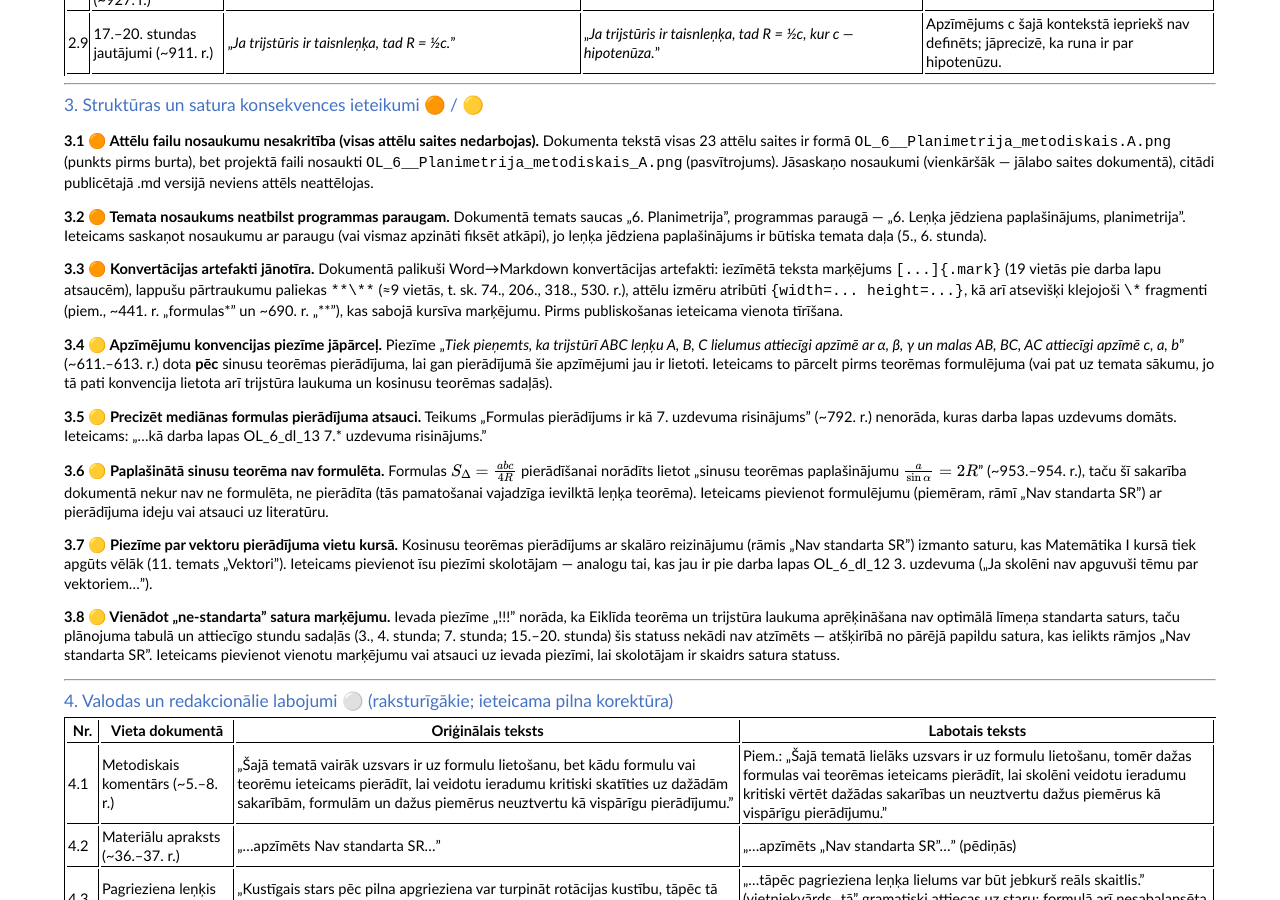
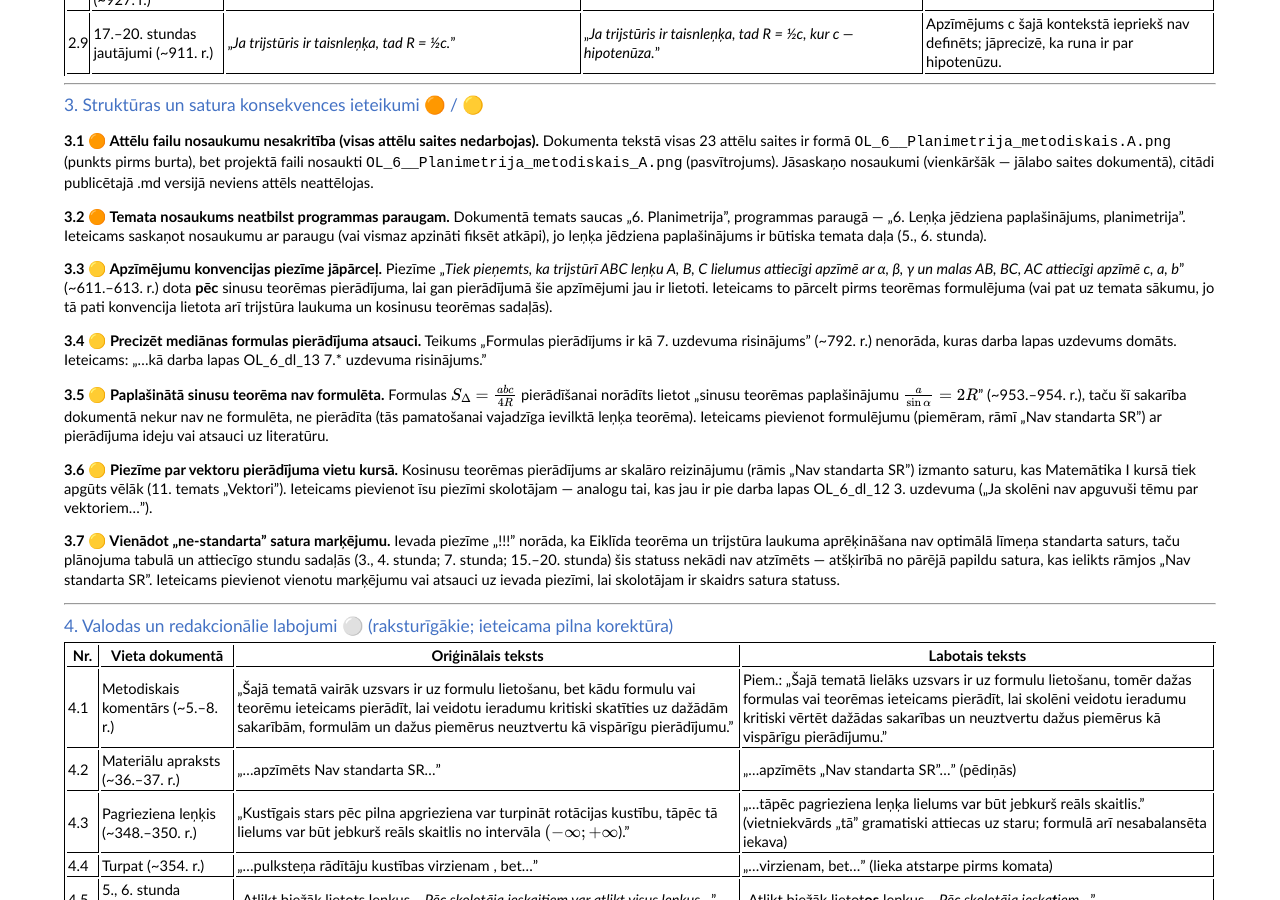
Before and after one commit to kapsitis/programma-ol-10, a Jekyll site: the page built from docs/OL__metodiskie/ieteikumi_OL_6_metodiskais.md, in a window 1280 px wide and 900 px high, scrolled down 1552 px. Built offline with Jekyll 4.4.1, drawn with Linux system fonts in a browser that asks for light colours; some of the changed text lies outside the part shown.

```diff
--- a/docs/OL__metodiskie/ieteikumi_OL_6_metodiskais.md
+++ b/docs/OL__metodiskie/ieteikumi_OL_6_metodiskais.md
@@ -58,17 +58,15 @@ Visual Studio Code vai Notepad++.
 
 **3.2 🟠 Temata nosaukums neatbilst programmas paraugam.** Dokumentā temats saucas „6. Planimetrija", programmas paraugā — „6. Leņķa jēdziena paplašinājums, planimetrija". Ieteicams saskaņot nosaukumu ar paraugu (vai vismaz apzināti fiksēt atkāpi), jo leņķa jēdziena paplašinājums ir būtiska temata daļa (5., 6. stunda).
 
-**3.3 🟠 Konvertācijas artefakti jānotīra.** Dokumentā palikuši Word→Markdown konvertācijas artefakti: iezīmētā teksta marķējums `[...]{.mark}` (19 vietās pie darba lapu atsaucēm), lappušu pārtraukumu paliekas `**\**` (≈9 vietās, t. sk. 74., 206., 318., 530. r.), attēlu izmēru atribūti `{width=... height=...}`, kā arī atsevišķi klejojoši `\*` fragmenti (piem., ~441. r. „formulas\*" un ~690. r. „*\*"), kas sabojā kursīva marķējumu. Pirms publiskošanas ieteicama vienota tīrīšana.
+**3.3 🟡 Apzīmējumu konvencijas piezīme jāpārceļ.** Piezīme „*Tiek pieņemts, ka trijstūrī ABC leņķu A, B, C lielumus attiecīgi apzīmē ar α, β, γ un malas AB, BC, AC attiecīgi apzīmē c, a, b*" (~611.–613. r.) dota **pēc** sinusu teorēmas pierādījuma, lai gan pierādījumā šie apzīmējumi jau ir lietoti. Ieteicams to pārcelt pirms teorēmas formulējuma (vai pat uz temata sākumu, jo tā pati konvencija lietota arī trijstūra laukuma un kosinusu teorēmas sadaļās).
 
-**3.4 🟡 Apzīmējumu konvencijas piezīme jāpārceļ.** Piezīme „*Tiek pieņemts, ka trijstūrī ABC leņķu A, B, C lielumus attiecīgi apzīmē ar α, β, γ un malas AB, BC, AC attiecīgi apzīmē c, a, b*" (~611.–613. r.) dota **pēc** sinusu teorēmas pierādījuma, lai gan pierādījumā šie apzīmējumi jau ir lietoti. Ieteicams to pārcelt pirms teorēmas formulējuma (vai pat uz temata sākumu, jo tā pati konvencija lietota arī trijstūra laukuma un kosinusu teorēmas sadaļās).
+**3.4 🟡 Precizēt mediānas formulas pierādījuma atsauci.** Teikums „Formulas pierādījums ir kā 7. uzdevuma risinājums" (~792. r.) nenorāda, kuras darba lapas uzdevums domāts. Ieteicams: „…kā darba lapas OL_6_dl_13 7.* uzdevuma risinājums."
 
-**3.5 🟡 Precizēt mediānas formulas pierādījuma atsauci.** Teikums „Formulas pierādījums ir kā 7. uzdevuma risinājums" (~792. r.) nenorāda, kuras darba lapas uzdevums domāts. Ieteicams: „…kā darba lapas OL_6_dl_13 7.* uzdevuma risinājums."
+**3.5 🟡 Paplašinātā sinusu teorēma nav formulēta.** Formulas $S_{\Delta} = \frac{abc}{4R}$ pierādīšanai norādīts lietot „sinusu teorēmas paplašinājumu $\frac{a}{\sin\alpha} = 2R$" (~953.–954. r.), taču šī sakarība dokumentā nekur nav ne formulēta, ne pierādīta (tās pamatošanai vajadzīga ievilktā leņķa teorēma). Ieteicams pievienot formulējumu (piemēram, rāmī „Nav standarta SR") ar pierādījuma ideju vai atsauci uz literatūru.
 
-**3.6 🟡 Paplašinātā sinusu teorēma nav formulēta.** Formulas $S_{\Delta} = \frac{abc}{4R}$ pierādīšanai norādīts lietot „sinusu teorēmas paplašinājumu $\frac{a}{\sin\alpha} = 2R$" (~953.–954. r.), taču šī sakarība dokumentā nekur nav ne formulēta, ne pierādīta (tās pamatošanai vajadzīga ievilktā leņķa teorēma). Ieteicams pievienot formulējumu (piemēram, rāmī „Nav standarta SR") ar pierādījuma ideju vai atsauci uz literatūru.
+**3.6 🟡 Piezīme par vektoru pierādījuma vietu kursā.** Kosinusu teorēmas pierādījums ar skalāro reizinājumu (rāmis „Nav standarta SR") izmanto saturu, kas Matemātika I kursā tiek apgūts vēlāk (11. temats „Vektori"). Ieteicams pievienot īsu piezīmi skolotājam — analogu tai, kas jau ir pie darba lapas OL_6_dl_12 3. uzdevuma („Ja skolēni nav apguvuši tēmu par vektoriem…").
 
-**3.7 🟡 Piezīme par vektoru pierādījuma vietu kursā.** Kosinusu teorēmas pierādījums ar skalāro reizinājumu (rāmis „Nav standarta SR") izmanto saturu, kas Matemātika I kursā tiek apgūts vēlāk (11. temats „Vektori"). Ieteicams pievienot īsu piezīmi skolotājam — analogu tai, kas jau ir pie darba lapas OL_6_dl_12 3. uzdevuma („Ja skolēni nav apguvuši tēmu par vektoriem…").
-
-**3.8 🟡 Vienādot „ne-standarta" satura marķējumu.** Ievada piezīme „!!!" norāda, ka Eiklīda teorēma un trijstūra laukuma aprēķināšana nav optimālā līmeņa standarta saturs, taču plānojuma tabulā un attiecīgo stundu sadaļās (3., 4. stunda; 7. stunda; 15.–20. stunda) šis statuss nekādi nav atzīmēts — atšķirībā no pārējā papildu satura, kas ielikts rāmjos „Nav standarta SR". Ieteicams pievienot vienotu marķējumu vai atsauci uz ievada piezīmi, lai skolotājam ir skaidrs satura statuss.
+**3.7 🟡 Vienādot „ne-standarta" satura marķējumu.** Ievada piezīme „!!!" norāda, ka Eiklīda teorēma un trijstūra laukuma aprēķināšana nav optimālā līmeņa standarta saturs, taču plānojuma tabulā un attiecīgo stundu sadaļās (3., 4. stunda; 7. stunda; 15.–20. stunda) šis statuss nekādi nav atzīmēts — atšķirībā no pārējā papildu satura, kas ielikts rāmjos „Nav standarta SR". Ieteicams pievienot vienotu marķējumu vai atsauci uz ievada piezīmi, lai skolotājam ir skaidrs satura statuss.
 
 ---
 
@@ -112,4 +110,4 @@ Dokuments kopumā ir saturiski kvalitatīvs un labi strukturēts: temata plānoj
 
 Pirms publiskošanas obligāti jānovērš 1. sadaļas punkti — nepareizās atsauces uz darba lapām un vērtēšanas darbu (1.3–1.5), kļūdainais 17.–20. stundas virsraksts (1.2) un divi neprecīzi pamatojumi pierādījumos (1.1, 1.6) —, kā arī jāsalabo attēlu failu saites (3.1), bez kurām publicētajā versijā neattēlojas neviens attēls.
 
-Ieteicams arī vienādot terminoloģiju („kosinusu teorēma", „sinusa vērtība"), notīrīt konvertācijas artefaktus (`{.mark}`, `**\**` u. c.), veikt pilnu valodas korektūru un apsvērt 5. sadaļas metodiskos papildinājumus, īpaši piezīmi par leņķa noteikšanas neviennozīmīgumu no sinusa vērtības (5.1), kas tieši atbalsta vienu no temata sasniedzamajiem rezultātiem.
+Ieteicams arī vienādot terminoloģiju („kosinusu teorēma", „sinusa vērtība"), apsvērt 5. sadaļas metodiskos papildinājumus, īpaši piezīmi par leņķa noteikšanas neviennozīmīgumu no sinusa vērtības (5.1), kas tieši atbalsta vienu no temata sasniedzamajiem rezultātiem.
```
Also changed, not shown: docs/OL_6_planimetrija/OL_6__Planimetrija_metodiskais.md (+6 -0 lines), docs/OL__metodiskie/atsauksme_pamatskolas_standarts.md (+2 -1 lines), docs/OL__metodiskie/ieteikumi_OL_10_metodiskais.md (added, +86 -0 lines), docs/OL__metodiskie/ieteikumi_OL_9_metodiskais.md (added, +85 -0 lines), docs/_data/nav.yml (+8 -0 lines).
